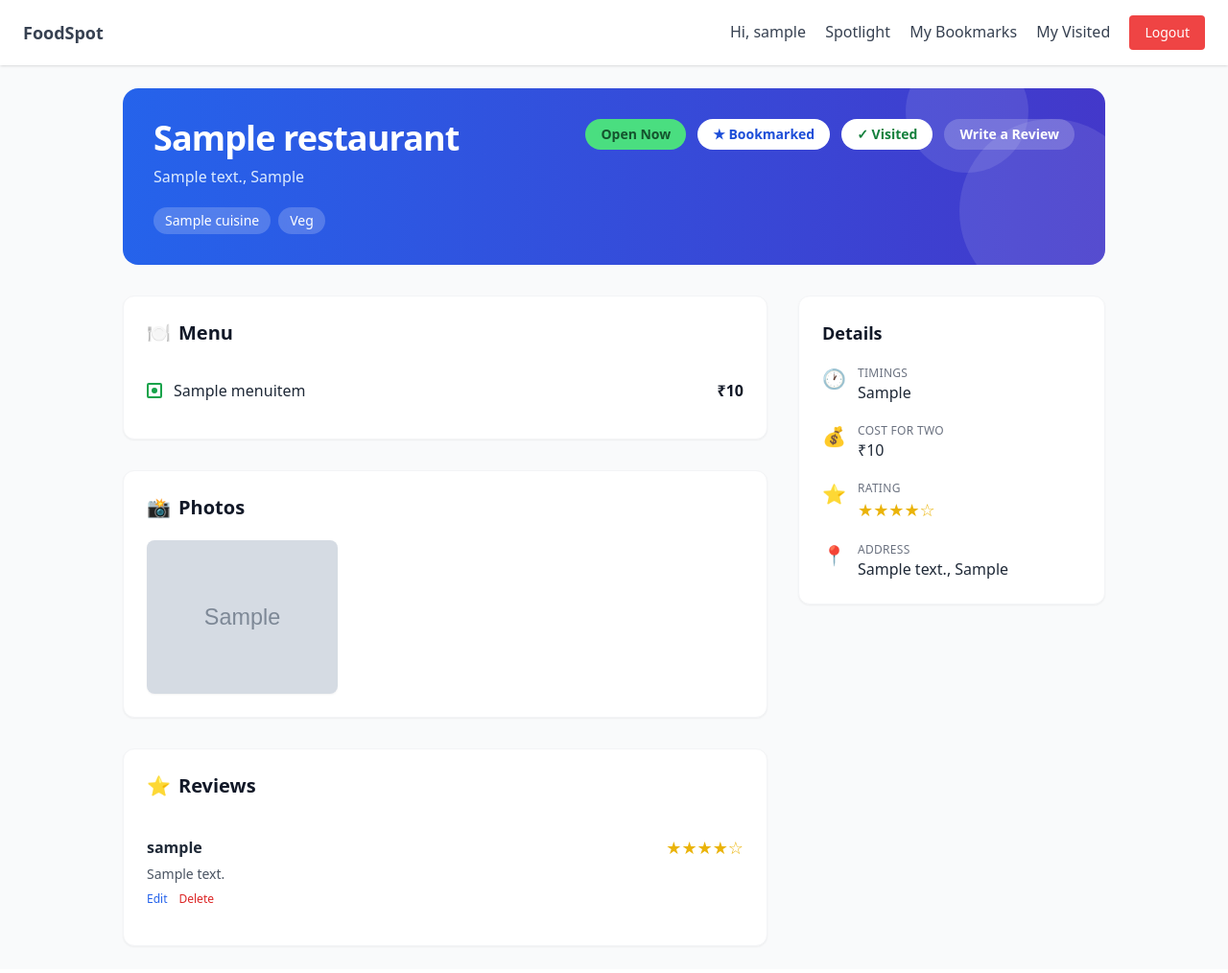
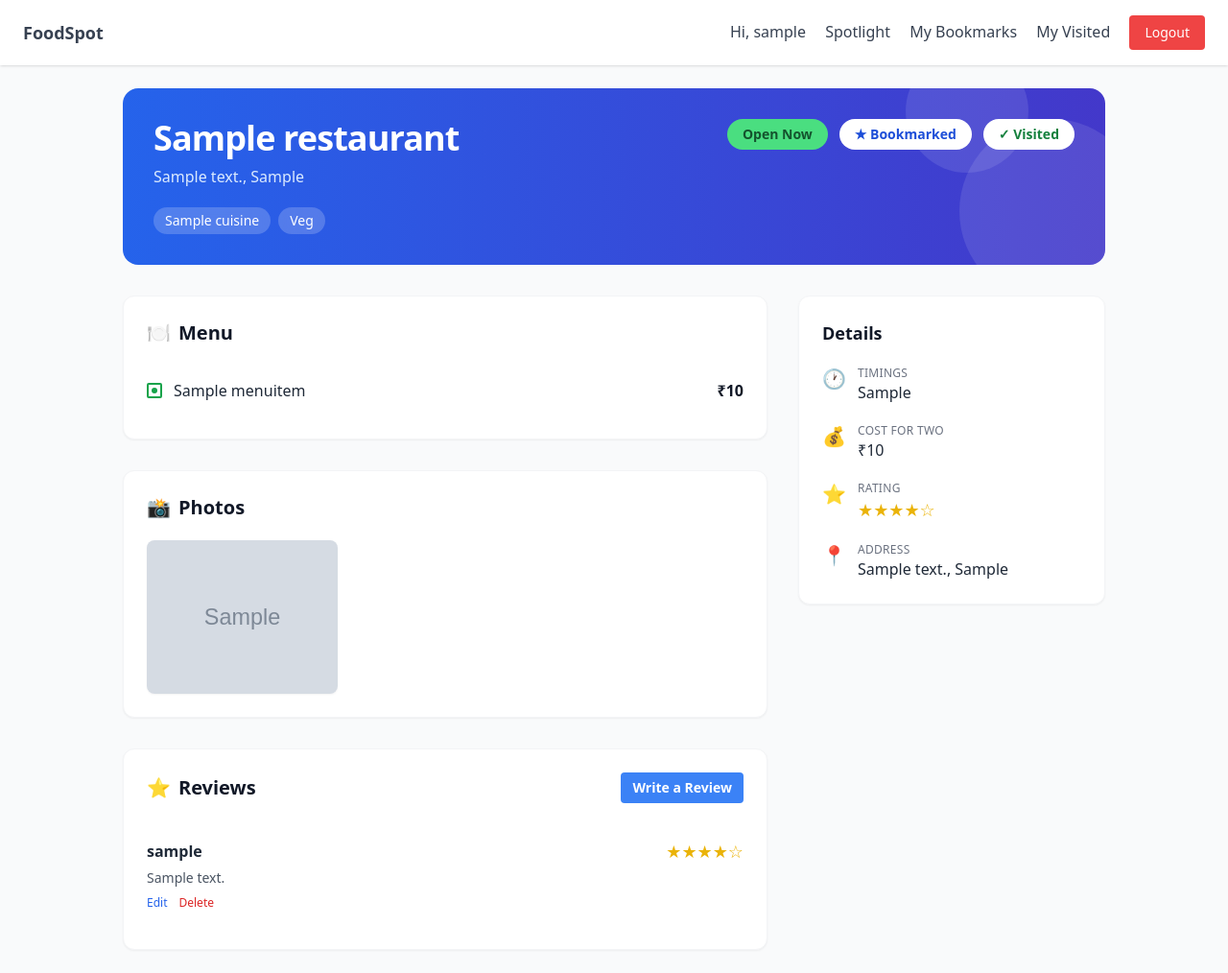
Before and after one commit to swetha580/foodspot-django, a Django app: page /restaurants/1/ in a window 1280 px wide. Shown: the whole page at 96% size. Before the commit the page ends 987 px from the top, so only its background shows below. Run offline with Django 5.2, Linux system fonts and the light colour scheme; a user stored in the database is signed in; tables that the repository leaves empty hold one stand-in row (values such as "Sample post"); grey boxes marked "Sample" are stand-in pictures; some libraries are stand-ins or nearby versions.

Commit message:
fix: reposition write a review button near reviews section

```diff
--- a/app/templates/app/restaurant_detail.html
+++ b/app/templates/app/restaurant_detail.html
@@ -27,9 +27,6 @@
                                 {% if is_visited %}✓ Visited{% else %}Mark Visited{% endif %}
                             </button>
                         </form>
-                        <a href="{% url 'submit_review' restaurant.pk %}" class="px-4 py-1.5 rounded-full text-sm font-semibold bg-white/20 text-white hover:bg-white/30">
-                            Write a Review
-                        </a>
                     {% endif %}
                 </div>
             </div>
@@ -101,8 +98,12 @@
             </div>
 
             <div class="bg-white rounded-xl shadow-sm border border-gray-100 p-6">
-                <h3 class="text-xl font-bold text-gray-900 mb-5 flex items-center gap-2">
-                    <span>⭐</span> Reviews
+                <h3 class="text-xl font-bold text-gray-900 mb-5 flex items-center justify-between">
+                    <span class="flex items-center gap-2"><span>⭐</span> Reviews</span>
+                    {% if user.is_authenticated %}
+                    <a href="{% url 'submit_review' restaurant.pk %}"
+                    class="text-sm bg-blue-500 hover:bg-blue-600 text-white px-3 py-1.5 rounded">Write a Review</a>
+                    {% endif %}
                 </h3>
                 <div class="divide-y divide-gray-100">
                     {% for review in reviews %}
```
